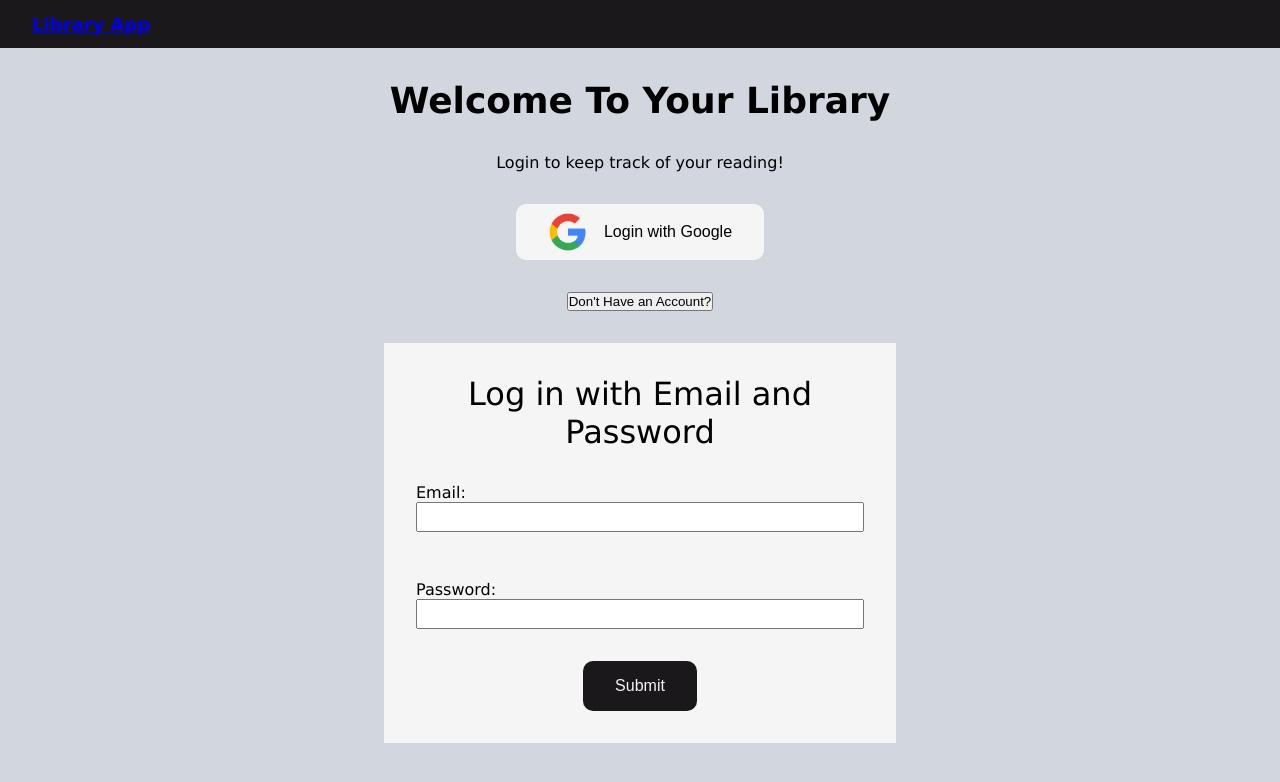
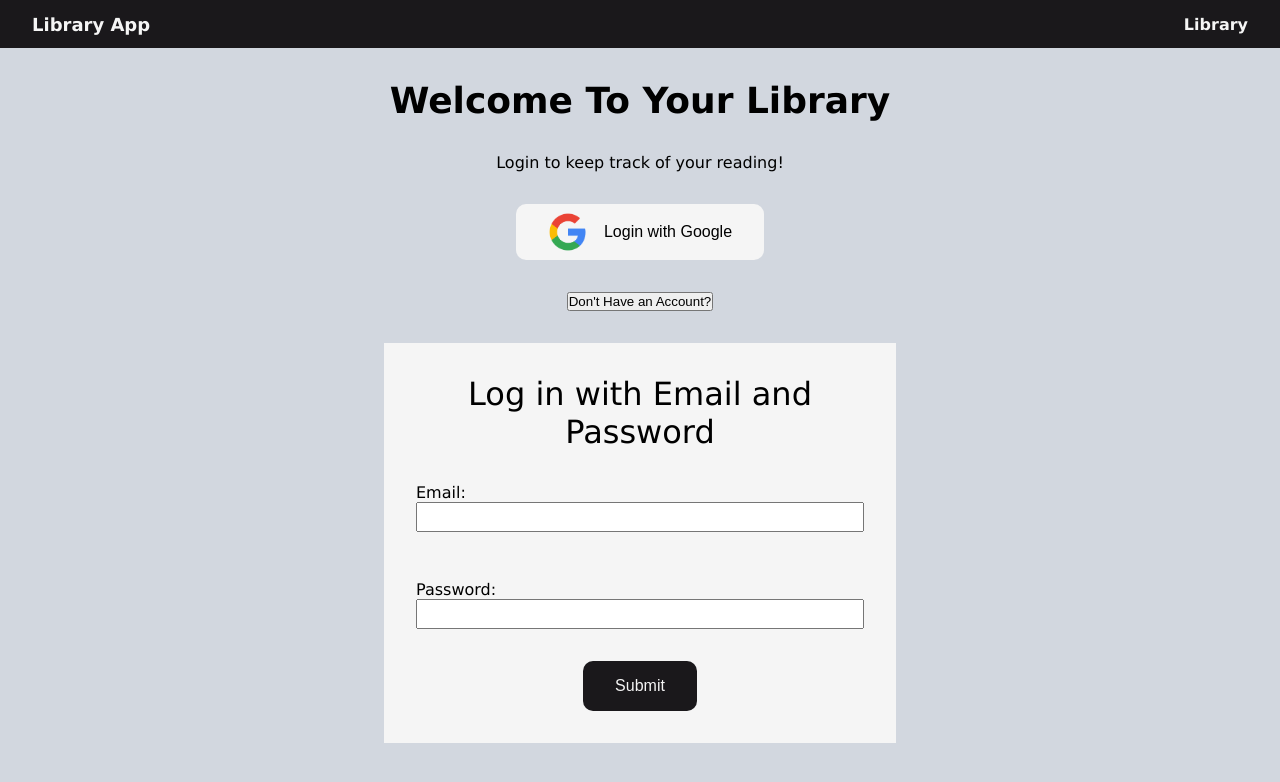
Before and after one commit to vulpes-walter1313/TOP-Libraryjs, a Next.js app: page / in a window 1280 px wide. Shown: the top 782 px of the page. Built offline with nearby package versions, Linux system fonts and the light colour scheme; no server answers.

Commit message:
added link to library and styles

```diff
--- a/components/Navbar.module.css
+++ b/components/Navbar.module.css
@@ -1,6 +1,7 @@
 .navbarContainer {
   display: flex;
   flex-flow: row;
+  justify-content: space-between;
   height: 3rem;
   align-items: center;
   background-color: var(--black);
@@ -11,4 +12,14 @@
   font-family: Verdana, Geneva, Tahoma, sans-serif;
   font-size: 1.125rem;
   font-weight: 700;
+  color: var(--white);
 }
+.navlinks {
+  list-style: none;
+}
+.navbarContainer a {
+  text-decoration: none;
+  font-family: Verdana, Geneva, Tahoma, sans-serif;
+  font-weight: 600;
+  color: var(--white);
+}
--- a/components/Navbar.tsx
+++ b/components/Navbar.tsx
@@ -8,6 +8,11 @@ import React from 'react';
       <Link href="/">
         <p className={styles.title}>Library App</p>
       </Link>
+      <ul className={styles.navlinks}>
+        <Link href="/library">
+          <li>Library</li>
+        </Link>
+      </ul>
      </nav>
    )
  }
```
